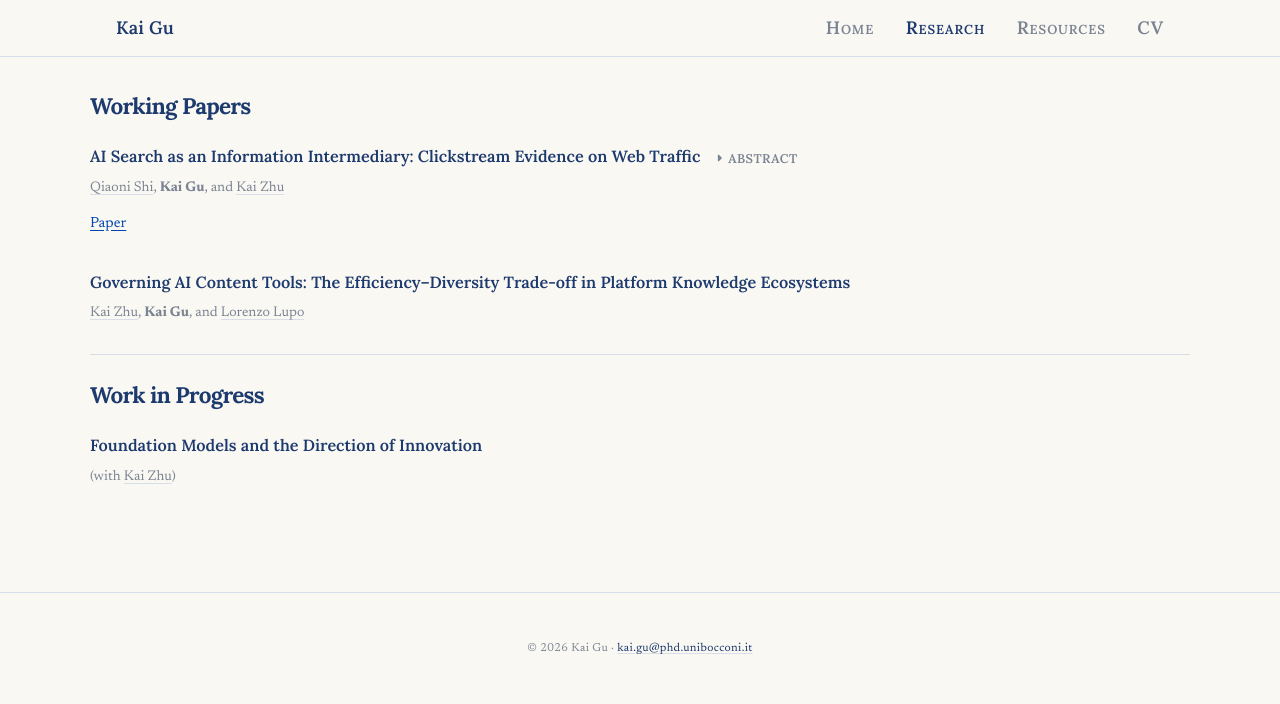
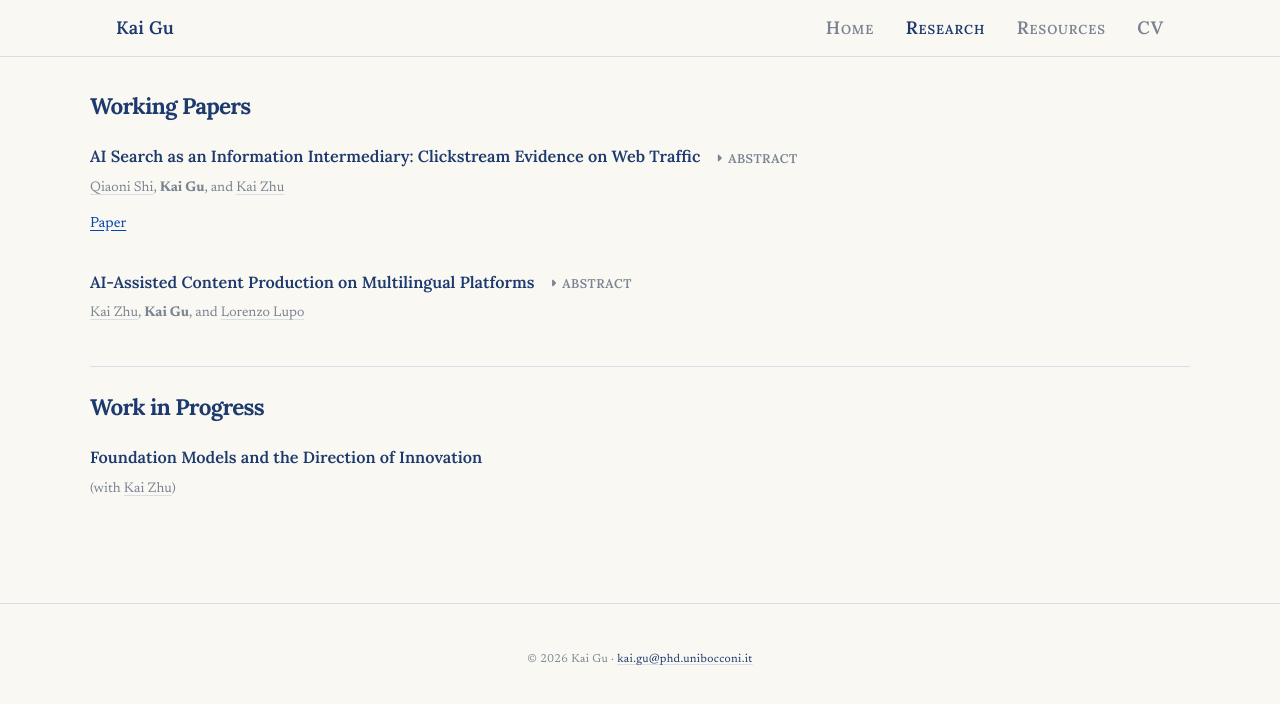
Before and after one commit to KaiGu2024/KaiGu2024.github.io, a Jekyll site: the page docs/research/index.html, which Jekyll copies as it is, in a window 1280 px wide. Shown: the top 704 px of the page. Built offline with Jekyll 4.4.1, drawn with Linux system fonts in a browser that asks for light colours.

Commit message:
retitle multilingual platforms paper and add abstract

```diff
--- a/docs/research/index.html
+++ b/docs/research/index.html
@@ -50,8 +50,9 @@
         </div>
 
         <div class="paper">
-          <p class="paper-title">Governing AI Content Tools: The Efficiency&ndash;Diversity Trade-off in Platform Knowledge Ecosystems</p>
+          <p class="paper-title">AI-Assisted Content Production on Multilingual Platforms<button class="abstract-toggle" aria-expanded="false" aria-controls="abstract-multilingual" title="Show abstract"><i class="fa-solid fa-caret-right"></i><span class="abstract-toggle-label">Abstract</span></button></p>
           <p class="paper-authors"><a href="https://kaizhu.me/">Kai Zhu</a>, <strong>Kai Gu</strong>, and <a href="https://lorelupo.github.io/">Lorenzo Lupo</a></p>
+          <div class="paper-abstract" id="abstract-multilingual"><div class="paper-abstract-inner"><p>Multilingual knowledge platforms serve readers of each language and maintain a stock of information across languages. We examine what AI-assisted translation contributes to each, comparing assisted and independently written Wikipedia articles in ten language editions against an English reference. In conditional comparisons, assisted articles contain about 27% more information because they transfer more of the English reference. They add about half as much information that the English reference lacks, so the pairwise knowledge stock is about 9% smaller. A reader of the target language finds more, and a reader or an AI system drawing on both languages finds less across the pair. These findings support evaluating AI-assisted production through both reader access and contributions to the knowledge stock.</p></div></div>
         </div>
       </section>
 
```
